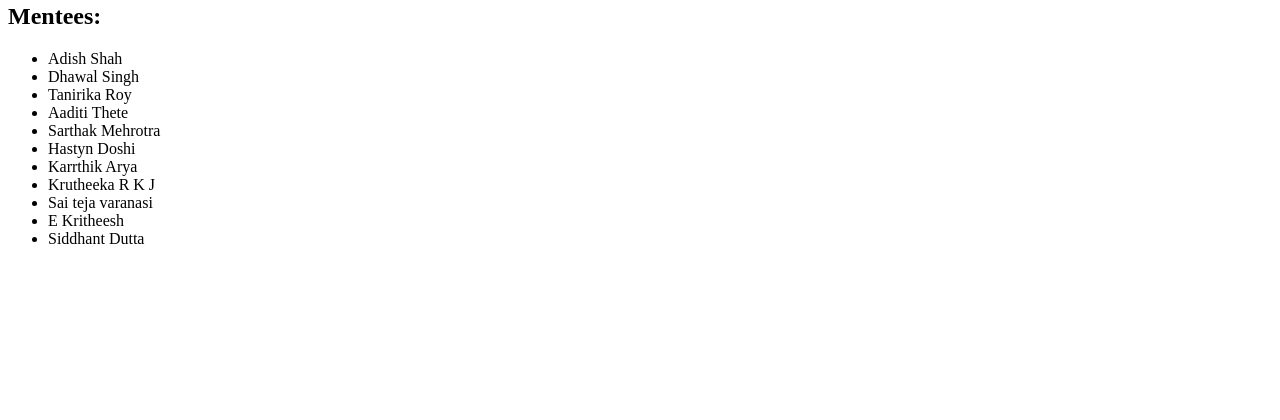
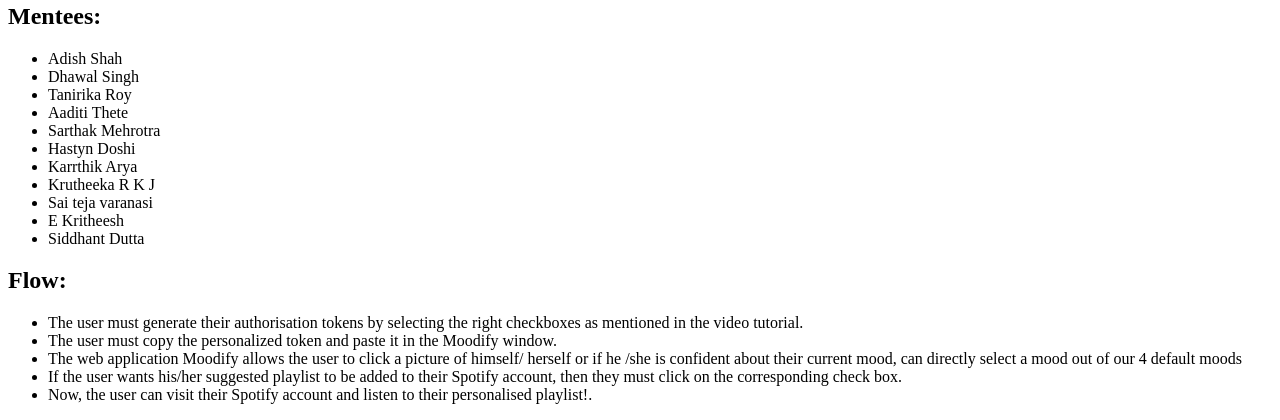
Before and after one commit to abhipaiangle/moodify, a Django app: page /pages/ in a window 1280 px wide. Shown: the part 597-1017 px from the top of the page. Before the commit the page ends 841 px from the top, so only its background shows below. Run offline with Django 3.2, Linux system fonts and the light colour scheme.

Commit message:
Added Flow of Projects

```diff
--- a/moodify/templates/index.html
+++ b/moodify/templates/index.html
@@ -33,5 +33,16 @@
 
     </ul>
 
+    <h2>Flow:</h2>
+    <ul>
+
+    <li>The user must generate their authorisation tokens by selecting the right checkboxes as mentioned in the video tutorial.</li>
+    <li>The user must copy the personalized token and paste it in the Moodify window.</li>
+    <li>The web application Moodify allows the user to click a picture of himself/ herself or if he /she is confident about their current mood, can directly select a mood out of our 4 default moods</li>
+    <li>If the user wants his/her suggested playlist to be added to their Spotify account, then they must click on the corresponding check box.</li>
+    <li>Now, the user can visit their Spotify account and listen to their personalised playlist!.</li>
+
+    </ul>
+
 </body>
 </html>
```
